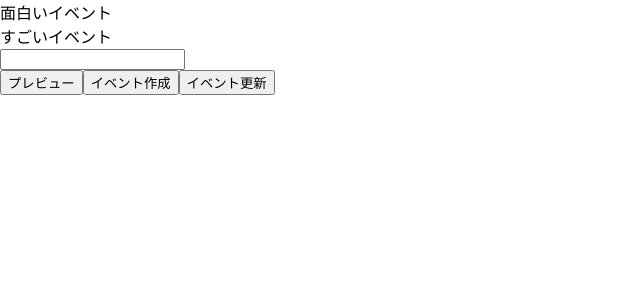
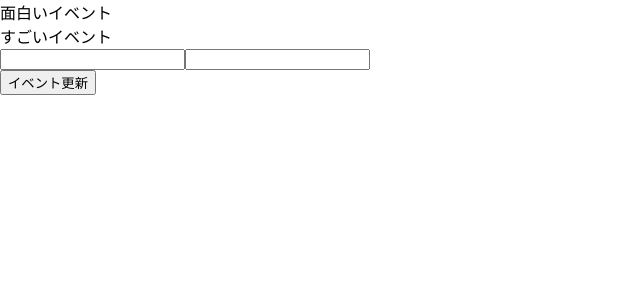
Before and after one commit to koichiba/react-training, a React (Create React App) app: page / in a window 1280 px wide. Shown: the top 300 px of the page, without its empty margins (0-640 px from the left). Built offline with nearby package versions, Linux system fonts and the light colour scheme; data requests are answered from the project's data file.

Commit message:
コンポーネントわけ

```diff
--- a/src/App.tsx
+++ b/src/App.tsx
@@ -1,24 +1,31 @@
-import React, {
-  useState,
-  useEffect,
-  useLayoutEffect,
-  Suspense,
-  lazy
-} from "react";
+import React, { useState, useEffect } from "react";
 import EventList from "./components/EventList";
+import EventInputForm from "./components/EventInputForm";
 
 const App: React.FC = () => {
+  let [events, setEvent] = useState([]);
+  useEffect(() => {
+    // const f = async () => {
+    //   await new Promise(r => setTimeout(r, 10000));
+    //   console.log("side effect!");
+    // };
+    fetch("http://localhost:3001/events")
+      .then(response => {
+        return response.json();
+      })
+      .then(res => {
+        setEvent(res.map((c: any) => c));
+      })
+      .catch(error => {
+        console.log(error);
+      });
+    // f();
+  }, [setEvent]);
+
   return (
     <div className="App">
-      <EventList />
-      <div className="event-form">
-        <input type="text" />
-        <div className="button-area">
-          <button>プレビュー</button>
-          <button>イベント作成</button>
-          <button>イベント更新</button>
-        </div>
-      </div>
+      <EventList events={events} activeEventIndex={1} />
+      <EventInputForm event={events && events[0]} />
     </div>
   );
 };
--- /dev/null
+++ b/src/components/EventInputForm.tsx
@@ -0,0 +1,51 @@
+import React, { useState } from "react";
+
+const CreateButton: React.FC = () => {
+  return (
+    <div className="button-area">
+      <button>イベント作成</button>
+    </div>
+  );
+};
+
+interface EditButton {}
+const EditButton: React.FC<EditButton> = () => {
+  function updateEvent() {}
+  return (
+    <div className="button-area">
+      <button onClick={() => updateEvent()}>イベント更新</button>
+    </div>
+  );
+};
+
+interface EventInputFormProps {
+  event: {
+    id?: number;
+    name?: string;
+  };
+}
+const EventInputForm: React.FC<EventInputFormProps> = ({ event }) => {
+  let [name, setName] = useState();
+  let [test, setTest] = useState();
+  console.log(event);
+  return (
+    <>
+      <div>
+        <input
+          type="text"
+          value={name}
+          onChange={e => setName(e.target.value)}
+        />
+        <input
+          type="text"
+          value={test}
+          onChange={e => setTest(e.target.value)}
+        />
+      </div>
+      <div></div>
+      {event ? <EditButton /> : <CreateButton />}
+    </>
+  );
+};
+
+export default EventInputForm;
--- a/src/components/EventList.tsx
+++ b/src/components/EventList.tsx
@@ -1,23 +1,10 @@
-import React, { useState, useEffect } from "react";
+import React from "react";
 
-// interface EventListProps {
-//   events: object[];
-// }
-const EventList: React.FC = () => {
-  let [events, setEvent] = useState([]);
-  useEffect(() => {
-    fetch("http://localhost:3001/events")
-      .then(response => {
-        return response.json();
-      })
-      .then(res => {
-        setEvent(res.map((c: any) => c));
-      })
-      .catch(error => {
-        console.log(error);
-      });
-  }, [setEvent]);
-  console.log(events);
+interface EventListProps {
+  events: object[];
+  activeEventIndex: number;
+}
+const EventList: React.FC<EventListProps> = ({ events, activeEventIndex }) => {
   if (events.length === 0) {
     return <span>Please wait...</span>;
   }
```
Also changed, not shown: src/components/Sample.tsx (deleted, +0 -20 lines).
